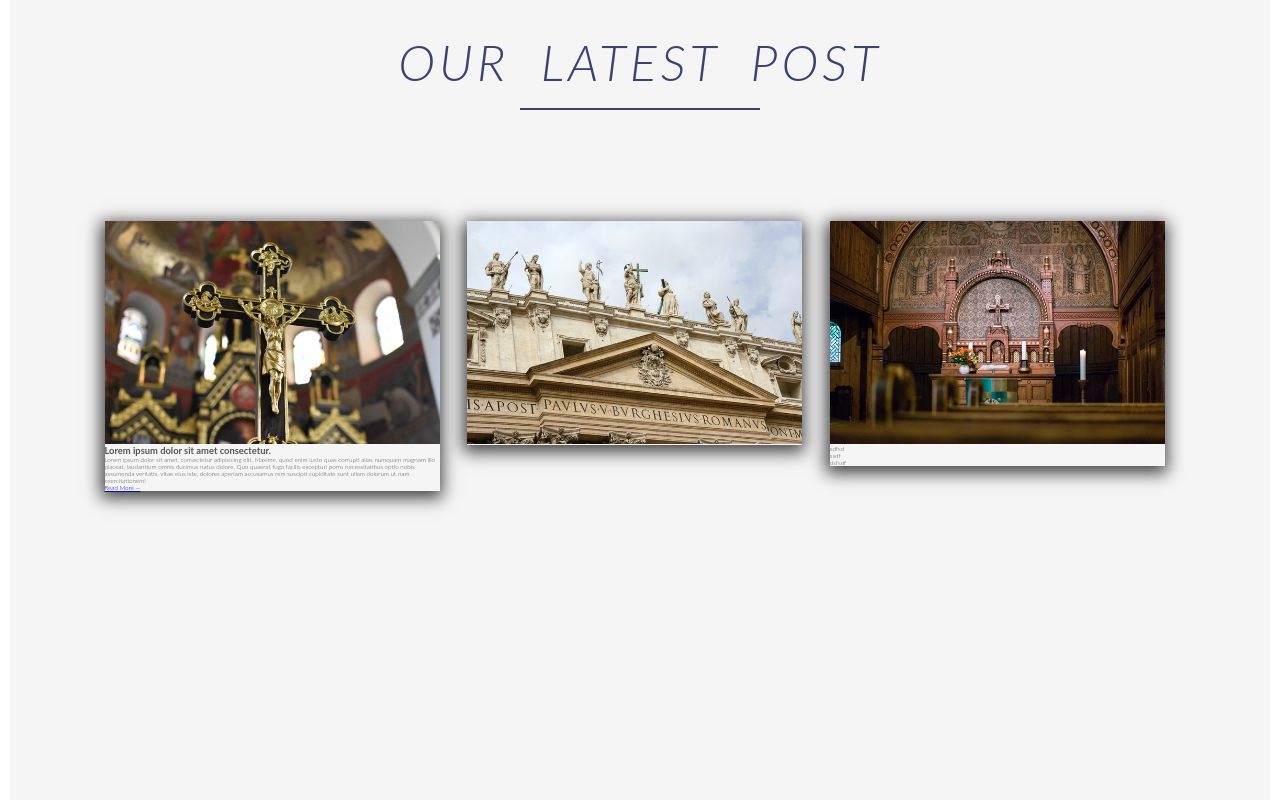
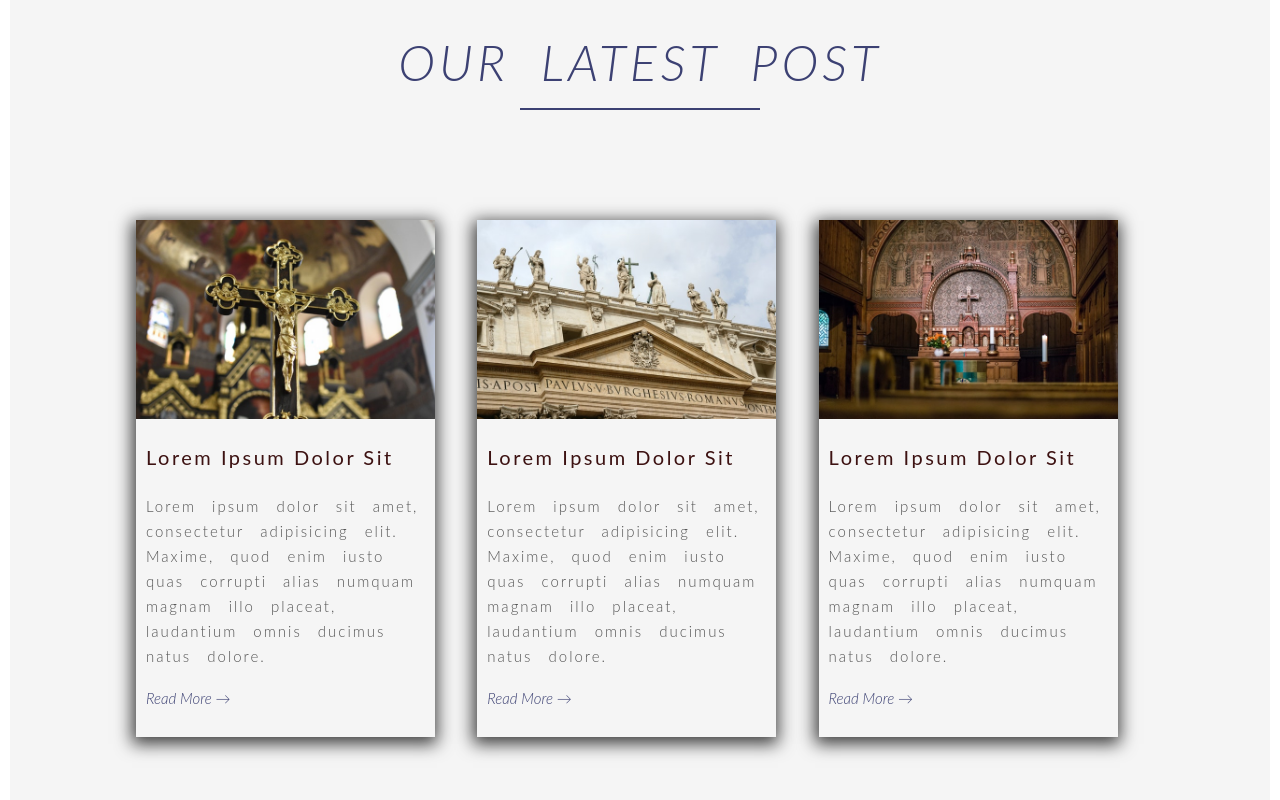
Before and after one commit to Mahar1999/Church-site, a plain HTML site: page index.html in a window 1280 px wide. Shown: the part 838-1638 px from the top of the page. Drawn offline with Linux system fonts and the light colour scheme.

Commit message:
done blogs section

```diff
--- a/index.html
+++ b/index.html
@@ -1,5 +1,6 @@
 <!DOCTYPE html>
 <html lang="en">
+
 <head>
     <meta charset="UTF-8">
     <meta name="viewport" content="width=device-width, initial-scale=1.0">
@@ -8,8 +9,10 @@
     <link rel="stylesheet" type="text/css" href="style.css">
     <link rel="stylesheet" type="text/css" href="resources/grid.css">
     <link rel="stylesheet" type="text/css" href="resources/normalize.css">
-    <link href="https://fonts.googleapis.com/css?family=Montserrat:200,300,400,500,600,800&display=swap" rel="stylesheet">
+    <link href="https://fonts.googleapis.com/css?family=Montserrat:200,300,400,500,600,800&display=swap"
+        rel="stylesheet">
 </head>
+
 <body>
     <header class="header">
         <div class="headerTextBox">
@@ -24,50 +27,57 @@
         </div>
         <div class=" row">
             <div class="col span-1-of-3">
-                <div class="blog_container">
+                <div class="blog_card">
                     <img src="./resources/img/milky-way-1725041.jpg" alt="" class="blog_image">
                     <div class="blog_text">
-                        <div class="blogHeader_container">
-                            <h2 class="blog_header">Lorem ipsum dolor sit amet consectetur.</h2>
-                        </div>
-                        <div class="blog_content">
-                            <p>Lorem ipsum dolor sit amet, consectetur adipisicing elit. Maxime, quod enim iusto quas corrupti alias numquam magnam illo placeat, laudantium omnis ducimus natus dolore. Quo quaerat fuga facilis excepturi porro necessitatibus optio nobis assumenda veritatis, vitae eius iste, dolores aperiam accusamus rem suscipit cupiditate sunt ullam dolorum ut nam exercitationem!</p>
-                        </div>
-                        <div class="blog_btn">
-                            <a href="#" class="btn_read">Read More &mdash;</a>
-                        </div>
+
+                        <h2 class="blog_header">Lorem ipsum dolor sit</h2>
+
+
+                        <p class="blog_para">Lorem ipsum dolor sit amet, consectetur adipisicing elit. Maxime, quod enim
+                        iusto quas corrupti alias numquam magnam illo placeat, laudantium omnis ducimus natus
+                        dolore.</p>
+
+
+                        <a href="#" class="btn_read">Read More &rarr;</a>
+
                     </div>
                 </div>
             </div>
             <div class="col span-1-of-3">
-                <div class="blog_container">
-                    <img src="./resources/img/window-church-crucifixion-church-window-46154-min.jpg" alt="" class="blog_image">
-                    <div class="blog_text">
-                        <div class="blog_header">
+                <div class="blog_card">
+                    <img src="./resources/img/window-church-crucifixion-church-window-46154-min.jpg" alt=""
+                        class="blog_image">
+                        <div class="blog_text">
+
+                            <h2 class="blog_header">Lorem ipsum dolor sit</h2>
+
+
+                            <p class="blog_para">Lorem ipsum dolor sit amet, consectetur adipisicing elit. Maxime, quod enim
+                            iusto quas corrupti alias numquam magnam illo placeat, laudantium omnis ducimus natus
+                            dolore.</p>
+
+
+                            <a href="#" class="btn_read">Read More &rarr;</a>
 
                         </div>
-                        <div class="blog_content">
-
-                        </div>
-                        <div class="blog_btn">
-
-                        </div>
-                    </div>
                 </div>
             </div>
             <div class="col span-1-of-3">
-                <div class="blog_container">
+                <div class="blog_card">
                     <img src="./resources/img/statue-of-jesus-1604849.jpg" alt="" class="blog_image">
                     <div class="blog_text">
-                        <div class="blog_header">
-                            sdfsd
-                        </div>
-                        <div class="blog_content">
-    ssdf
-                        </div>
-                        <div class="blog_btn">
-    dsfsdf
-                        </div>
+
+                        <h2 class="blog_header">Lorem ipsum dolor sit</h2>
+
+
+                        <p class="blog_para">Lorem ipsum dolor sit amet, consectetur adipisicing elit. Maxime, quod enim
+                        iusto quas corrupti alias numquam magnam illo placeat, laudantium omnis ducimus natus
+                        dolore.</p>
+
+
+                        <a href="#" class="btn_read">Read More &rarr;</a>
+
                     </div>
                 </div>
             </div>
@@ -75,4 +85,5 @@
         </div>
     </section>
 </body>
+
 </html>
--- a/style.css
+++ b/style.css
@@ -1,5 +1,4 @@
 /**********************************/
-/* Trying git */
 
 
 * {
@@ -66,7 +65,7 @@ padding: 10rem;
 
 
 .row{
-    width: 85%;
+    width: 80%;
     margin: auto;
 }
 /*********HEADER***************/
@@ -115,9 +114,10 @@ text-align: center;
     background-color: turquoise;
 } */
 
-.blog_container{
+.blog_card{
     margin: 0 , 5px;
-    width: 97%;
+    border-radius: ;
+    width: 92%;
     -webkit-box-shadow: -1px 4px 16px 3px rgba(0,0,0,0.75);
     -moz-box-shadow: -1px 4px 16px 3px rgba(0,0,0,0.75);
     box-shadow: -1px 4px 16px 3px rgba(0,0,0,0.75);
@@ -126,3 +126,36 @@ text-align: center;
     width: 100%;
     height:28Srem;
 }
+
+.blog_text{
+    padding:0 1rem;
+}
+
+
+.blog_header {
+    margin: 2.5rem 0;
+    padding-top: 1.5rem 0;
+    font-weight: 400;
+    font-size: 2rem;
+    color: #3D1212;
+    letter-spacing: 2.5px;
+    text-transform: capitalize;
+}
+
+.blog_para {
+    letter-spacing: 2px;
+    line-height: 2.5rem;
+    font-size: 1.5rem;
+    word-spacing: 1rem;
+    /* padding: 1.2rem 0; */
+}
+
+.btn_read {
+    margin-top: 2rem;
+    padding-bottom: 3rem;
+    display: block;
+    font-size: 1.5rem;
+    color: #3c4173;
+    text-decoration: none;
+    font-style: italic;
+}
```
